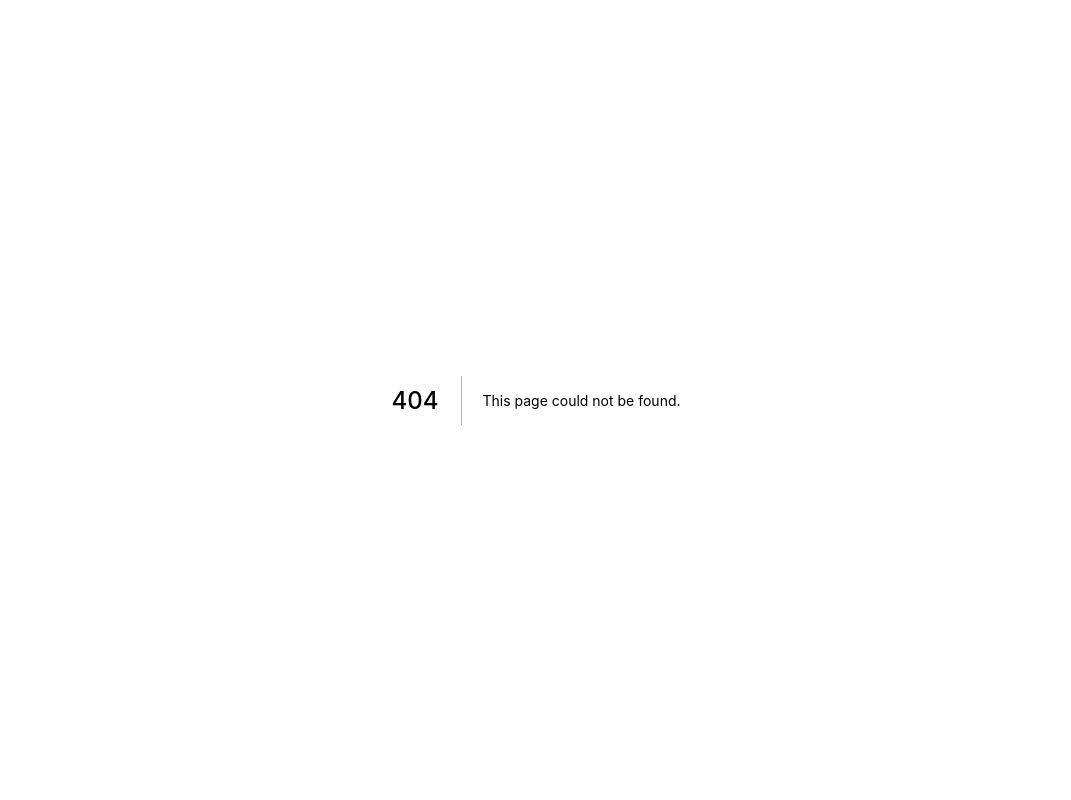
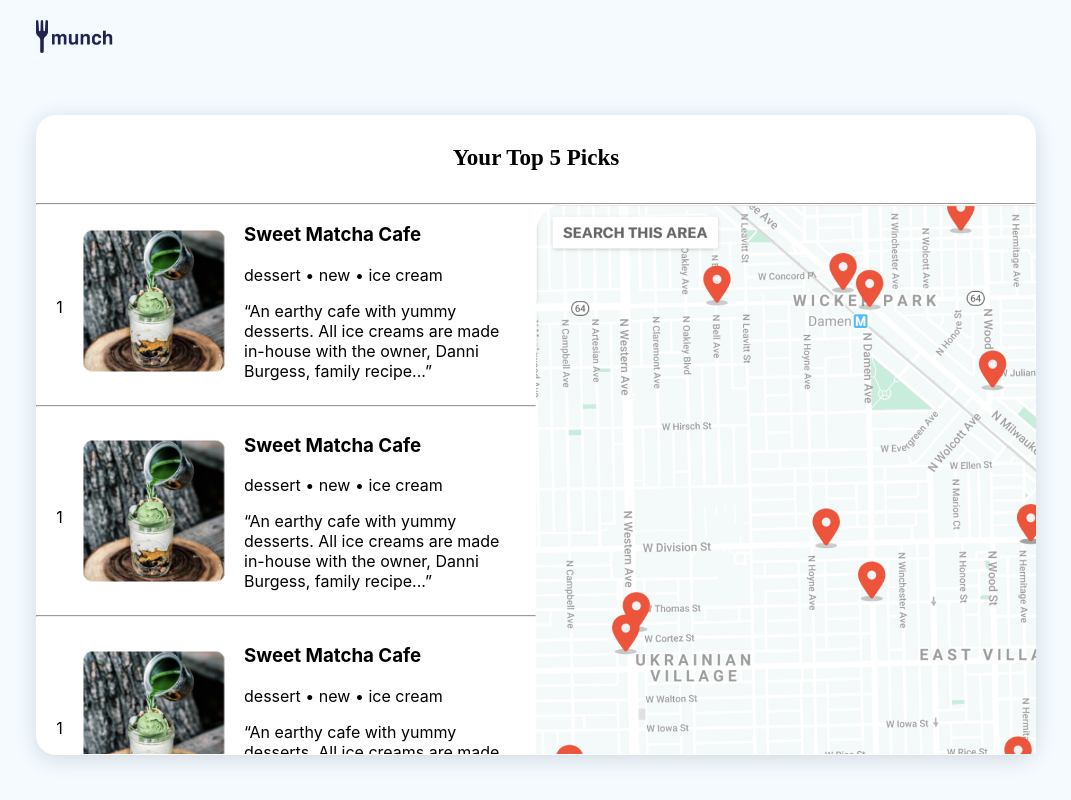
Before and after one commit to sahilsk11/munch, a Next.js app: page /search in a window 1280 px wide. Before the commit this address had no page. Shown: the whole page, without its empty margins (104-1175 px from the left). Built offline with nearby package versions, Linux system fonts and the light colour scheme.

Commit message:
Add search page

```diff
--- /dev/null
+++ b/pages/search.js
@@ -0,0 +1,192 @@
+import Head from 'next/head'
+
+function Home() {
+  const styles = {
+    pageContent: {
+      width: "80%",
+      margin: "0px auto",
+      display: "block",
+      maxWidth: "1000px",
+    }
+  }
+  return (
+    <div>
+      <Head>
+        <title>Munch</title>
+      </Head>
+      <div style={styles.backgroundStyle}>
+        <div style={styles.pageContent}>
+          {Navbar()}
+          {ResultsContent()}
+        </div>
+      </div>
+      <style jsx global>{`
+        html,
+        body {
+          padding: 0;
+          margin: 0;
+          font-family: -apple-system, BlinkMacSystemFont, Segoe UI, Roboto, Oxygen,
+            Ubuntu, Cantarell, Fira Sans, Droid Sans, Helvetica Neue, sans-serif;
+          background-color: #F4FAFF
+        }
+        * {
+          box-sizing: border-box;
+        }
+    `}</style>
+    </div>
+  )
+}
+
+function Navbar() {
+  const styles = {
+    wrapperStyle: {
+      width: "100%",
+      height: "100px"
+    },
+    navImg: {
+      width: "80px",
+      paddingTop: "20px"
+    }
+  }
+  return (
+    <div style={styles.wrapperStyle}>
+      <img src="./images/navImg.png" style={styles.navImg} />
+    </div>
+  )
+}
+
+function ResultsContent() {
+  const styles = {
+    container: {
+      borderRadius: "20px",
+      backgroundColor: "white",
+      width: "100%",
+      height: "80vh",
+      boxShadow: "0px 4px 20px rgba(75, 93, 104, 0.21)"
+    },
+    contentWrapper: {
+      display: "flex",
+      position: "relative"
+    }
+  }
+  return (
+    <div style={styles.container}>
+      {TileTitle()}
+      <div style={styles.contentWrapper}>
+        {ResultsList()}
+        {LeftColumn()}
+      </div>
+    </div>
+  )
+}
+
+function TileTitle() {
+  const styles = {
+    container: {
+      height: "80px",
+    },
+    title: {
+      textAlign: "center",
+      fontFamily: "Avenir",
+      paddingTop: "30px",
+      fontSize: "23px"
+    },
+    ruleStyle: {
+      marginBottom: "-1px"
+    }
+  }
+  return (
+    <div>
+      <div style={styles.container}>
+        <h1 style={styles.title}>Your Top 5 Picks</h1>
+      </div>
+      <hr style={styles.ruleStyle} />
+    </div>
+  )
+}
+
+function ResultsList() {
+  const styles = {
+    container: {
+      width: "50%",
+      height: "calc(80vh - 90px)",
+      overflow: "scroll"
+    }
+  }
+  return (
+    <div style={styles.container}>
+      {RestaurantEntry()}
+      {RestaurantEntry()}
+      {RestaurantEntry()}
+    </div>
+  )
+}
+
+function RestaurantEntry(props) {
+  const styles = {
+    container: {
+      display: "flex",
+      justifyContent: "space-between",
+      paddingRight: "30px"
+    },
+    img: {
+      width: "100%",
+      position: "absolute",
+      top: "50%",
+      left: "50%",
+      transform: "translate(-50%, -50%)"
+    },
+    col1: {
+      minWidth: "10%",
+      position: "relative",
+    },
+    col2: {
+      width: "30%",
+      position: "relative"
+    }, col3: {
+      paddingLeft: "20px",
+      width: "60%"
+    },
+    resultNum: {
+      position: "absolute",
+      top: "50%",
+      left: "50%",
+      transform: "translate(-50%, -100%)"
+    }
+  }
+  return (
+    <div>
+      <div style={styles.container}>
+        <div style={styles.col1}>
+          <p style={styles.resultNum}>1</p>
+        </div>
+        <div style={styles.col2}>
+          <img src="./images/sweet-matcha-cafe.png" style={styles.img} />
+        </div>
+        <div style={styles.col3}>
+          <h3>Sweet Matcha Cafe</h3>
+          <p>dessert • new • ice cream</p>
+          <div></div>
+          <p>“An earthy cafe with yummy desserts. All ice creams are made in-house with the owner, Danni Burgess, family recipe...”</p>
+        </div>
+      </div>
+      <hr></hr>
+
+    </div>
+  )
+}
+
+function LeftColumn() {
+  const styles = {
+    container: {
+      width: "50%",
+      backgroundImage: "url('./images/map.png')",
+      height: "calc(80vh - 90px)"
+    }
+  }
+  return (
+    <div style={styles.container}></div>
+  )
+}
+
+export default Home;
```
Also changed, not shown: public/images/map.png (added), public/images/sweet-matcha-cafe.png (added).
